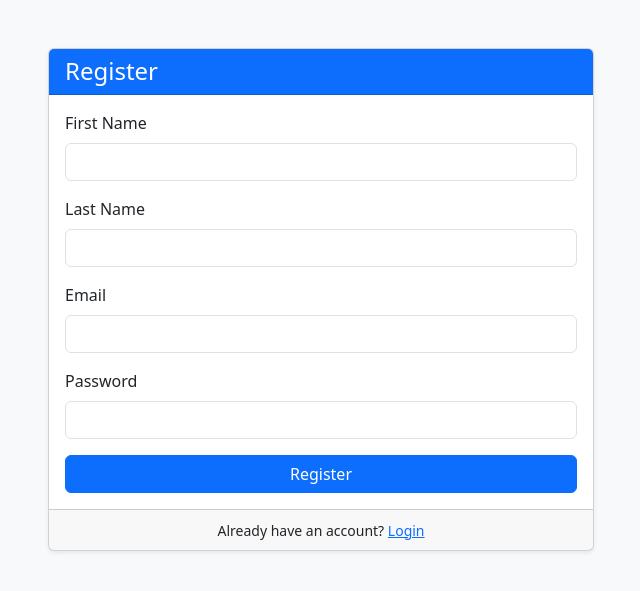
After one commit to santosh12197/finalChatbot, a Django app: page /support_register/ in a window 1280 px wide. The commit adds this page. Shown: the top 591 px of the page, without its empty margins (319-959 px from the left). Run offline with Django 5.2, Linux system fonts and the light colour scheme.

Commit message:
login and registration related to support team member is done

```diff
--- a/chatbot_app/admin.py
+++ b/chatbot_app/admin.py
@@ -1,7 +1,8 @@
 from django.contrib import admin
-from .models import ChatMessage, UserLocation, ChatThread
+from .models import ChatMessage, UserLocation, ChatThread, UserProfile
 
 # Register your models here.
+admin.site.register(UserProfile)
 admin.site.register(ChatMessage)
 admin.site.register(UserLocation)
 admin.site.register(ChatThread)
--- a/chatbot_app/consumers.py
+++ b/chatbot_app/consumers.py
@@ -5,7 +5,7 @@ from django.db.models import Count
 import json
 from zoneinfo import ZoneInfo
 
-from .models import ChatMessage, ChatThread
+from .models import ChatMessage, ChatThread, UserProfile
 User = get_user_model()
 
 
@@ -142,7 +142,7 @@ class SupportChatConsumer(AsyncWebsocketConsumer):
     # TODO : to see: sender = bot, when user sends msg (but it should be user) -------------------------------
     @database_sync_to_async
     def get_user_by_userId(self, user_id):
-        user = User.objects.get(id=user_id)
+        user = UserProfile.objects.get(id=user_id)
         # sender = ChatMessage.objects.filter(user=user).last().sender
         return user
 
--- a/chatbot_app/urls.py
+++ b/chatbot_app/urls.py
@@ -1,12 +1,12 @@
 from django.urls import path
-from .views import CheckSupportChatView, GetChatHistoryView, MarkAsRead, MarkSupportRequestView, RegisterView, LoginView, LogoutView, ChatView, SaveChatMessageView, SupportDashboardView, UserLocationView
+from .views import CheckSupportChatView, GetChatHistoryView, MarkAsRead, MarkSupportRequestView, RegisterView, LoginView, LogoutView, ChatView, SaveChatMessageView, SupportDashboardView, SupportLoginView, SupportRegisterView, UserLocationView
 
 urlpatterns = [
-    # login related
+    # normal user login related
     path("register/", RegisterView.as_view(), name="register"),
     path("login/", LoginView.as_view(), name="login"),
     path("logout/", LogoutView.as_view(), name="logout"),
-    # user related
+    # normal user related
     path("", ChatView.as_view(), name="chat"),
     path('mark_support_request/', MarkSupportRequestView.as_view(), name='mark_support_request'),
     path('check_support_chat/', CheckSupportChatView.as_view(), name='check_support_request'),
@@ -14,6 +14,8 @@ urlpatterns = [
     path('mark_as_read/<int:user_id>/', MarkAsRead.as_view(), name='mark_as_read'),
 
     # support team related
+    path("support_register/", SupportRegisterView.as_view(), name="support_register"),
+    path("support_login/", SupportLoginView.as_view(), name="support_login"),
     path('support_dashboard/', SupportDashboardView.as_view(), name='support_dashboard'),
     path('get_chat_history/<int:user_id>/', GetChatHistoryView.as_view(), name='get_chat_history'),
     path('user_location/<int:user_id>/', UserLocationView.as_view(), name='user_location'),
--- a/chatbot_app/views.py
+++ b/chatbot_app/views.py
@@ -1,12 +1,13 @@
 from django.db.models import Count, Q, OuterRef, Subquery
 from django.shortcuts import render, redirect
 from django.views import View
+from django.contrib import messages
 from django.contrib.auth import authenticate, login, logout
 from django.contrib.auth.mixins import LoginRequiredMixin
 from django.contrib.auth.models import User
 import requests
 
-from .models import ChatMessage, UserLocation
+from .models import ChatMessage, UserLocation, UserProfile
 from django.utils import timezone
 from datetime import date
 from django.http import JsonResponse
@@ -40,6 +41,9 @@ SUB_OPTIONS = {
 }
 
 class RegisterView(View):
+    """
+        Registration view for normal user
+    """
     def get(self, request):
         return render(request, "register.html")
 
@@ -47,16 +51,19 @@ class RegisterView(View):
         username = request.POST["username"]
         password = request.POST["password"]
         # Check if username already exists
-        if User.objects.filter(username=username).exists():
+        if UserProfile.objects.filter(username=username).exists():
             return render(request, "register.html", {
                 "error": "Username already exists. Please choose another."
             })
 
-        user = User.objects.create_user(username=username, password=password)
+        user = UserProfile.objects.create_user(username=username, password=password)
         login(request, user)
         return redirect("chat")
 
 class LoginView(View):
+    """
+        Login view for normal user
+    """
     def get(self, request):
         return render(request, "login.html")
 
@@ -71,10 +78,105 @@ class LoginView(View):
 
         return render(request, "login.html", {"error": "Invalid credentials"})
 
+
 class LogoutView(View):
+    """
+        Logout view for normal user and support agent
+    """
+    def post(self, request):
+
+         # Check if the current user is a support agent **before** logging out
+        is_support_agent = getattr(request.user, 'is_support_agent', False)
+
+        # Now, log the user out
+        logout(request)
+
+        # Redirect based on the stored value
+        if is_support_agent:
+            return redirect("support_login")
+        else:
+            return redirect("login")
+
+
+class SupportRegisterView(View):
+    """
+        Registration view for support agent
+    """
+    template_name = 'support_register.html'
+
     def get(self, request):
-        logout(request)
-        return redirect("login")
+        return render(request, self.template_name)
+
+    def post(self, request):
+        first_name = request.POST.get('first_name', '').strip()
+        last_name = request.POST.get('last_name', '').strip()
+        email = request.POST.get('email', '').strip()
+        password = request.POST.get('password', '').strip()
+
+        # Basic field validation
+        if not all([first_name, email, password]):
+            messages.error(request, "first_name, email and password are required.")
+            return render(request, self.template_name)
+
+        # Email domain validation
+        # if not email.endswith('@aptaracorp.com'):
+        #     messages.error(request, "Email must be from @aptaracorp.com domain.")
+        #     return render(request, self.template_name)
+
+        # Check for unique email
+        if UserProfile.objects.filter(email=email).exists():
+            messages.error(request, f"Email {email} is already registered.")
+            return render(request, self.template_name)
+
+        # Password length check
+        # if len(password) < 8:
+        #     messages.error(request, "Password must be at least 8 characters long.")
+        #     return render(request, self.template_name)
+
+        # Create user
+        user = UserProfile.objects.create_user(
+            username=email,  # Use email as username
+            email=email,
+            password=password,
+            first_name=first_name,
+            last_name=last_name,
+            is_support_agent=True
+        )
+        user.save()
+
+        messages.success(request, "Registration successful! Please login.")
+        return redirect('support_login')
+
+
+class SupportLoginView(View):
+    """
+        Login view for support agent
+    """
+    template_name = 'support_login.html'
+
+    def get(self, request):
+        return render(request, self.template_name)
+
+    def post(self, request):
+        email = request.POST.get('email', '').strip()
+        password = request.POST.get('password', '').strip()
+
+        # Basic field validation
+        if not email or not password:
+            messages.error(request, "Both email and password are required.")
+            return render(request, self.template_name)
+
+        # Authenticate using email as username
+        user = authenticate(request, username=email, password=password)
+
+        if user is not None and user.is_support_agent:
+            login(request, user)
+            # messages.success(request, f"Welcome, {user.first_name}!")
+            return redirect('support_dashboard')  # redirect to support_dashboard page after login
+        else:
+            messages.error(request, "Invalid email or password.")
+            return render(request, self.template_name)
+
 
 class ChatView(LoginRequiredMixin, View):
 
@@ -207,7 +309,16 @@ class MarkAsRead(LoginRequiredMixin, View):
 
         return JsonResponse({'status': 'ok'})
 
-class SupportDashboardView(View):
+class SupportDashboardView(LoginRequiredMixin, View):
+
+    def dispatch(self, request, *args, **kwargs):
+        """
+            Check if the user is logged in and is a support agent, otherwise redirect to support login page
+        """
+
+        if not request.user.is_authenticated or not request.user.is_support_agent:
+            return redirect('support_login')
+        return super().dispatch(request, *args, **kwargs)
 
     def get(self, request):
         # Get users who requested support
@@ -225,7 +336,7 @@ class SupportDashboardView(View):
             requested_for_support=True
         ).order_by('-timestamp')
 
-        user_objs = User.objects.filter(id__in=user_ids).annotate(
+        user_objs = UserProfile.objects.filter(id__in=user_ids).annotate(
             unread_count=Count(
                 'user_messages',
                 filter=Q(user_messages__sender='user', user_messages__has_read=False)
@@ -290,7 +401,7 @@ class UserLocationView(View):
     """
     def get(self, request, user_id):
         try:
-            user = User.objects.get(id=user_id)
+            user = UserProfile.objects.get(id=user_id)
 
             # Get the most recent IP address from ChatMessage, or default
             last_message = UserLocation.objects.filter(user=user).order_by('-updated_at').first()
@@ -308,5 +419,5 @@ class UserLocationView(View):
                 })
             else:
                 return JsonResponse({'error': 'Could not fetch location'}, status=400)
-        except User.DoesNotExist:
+        except UserProfile.DoesNotExist:
             return JsonResponse({'error': 'User not found'}, status=404)
--- a/chatbot_project/settings.py
+++ b/chatbot_project/settings.py
@@ -97,6 +97,7 @@ DATABASES = {
     }
 }
 
+AUTH_USER_MODEL = 'chatbot_app.UserProfile'
 
 # Password validation
 # https://docs.djangoproject.com/en/5.0/ref/settings/#auth-password-validators
--- /dev/null
+++ b/templates/support_register.html
@@ -0,0 +1,72 @@
+{% load static %}
+
+<!DOCTYPE html>
+<html lang="en">
+<head>
+    <meta charset="UTF-8">
+    <title>Register</title>
+    <!-- Bootstrap CSS -->
+    <link href="https://cdn.jsdelivr.net/npm/bootstrap@5.3.0/dist/css/bootstrap.min.css" rel="stylesheet">
+</head>
+<body class="bg-light">
+<div class="container mt-5">
+    <div class="row justify-content-center">
+        <div class="col-md-6">
+
+            {% if messages %}
+                <div class="mt-3">
+                    {% for message in messages %}
+                        {% if message.tags == "error" %}
+                            <div class="alert alert-danger">{{ message }}</div>
+                        {% elif message.tags == "success" %}
+                            <div class="alert alert-success">{{ message }}</div>
+                        {% elif message.tags == "warning" %}
+                            <div class="alert alert-warning">{{ message }}</div>
+                        {% else %}
+                            <div class="alert alert-info">{{ message }}</div>
+                        {% endif %}
+                    {% endfor %}
+                </div>
+            {% endif %}
+
+            <div class="card shadow-sm">
+                <div class="card-header bg-primary text-white">
+                    <h4 class="mb-0">Register</h4>
+                </div>
+                <div class="card-body">
+                    <form method="post" action="{% url 'support_register' %}">
+                        {% csrf_token %}
+                        <div class="mb-3">
+                            <label for="first_name" class="form-label">First Name</label>
+                            <input type="text" name="first_name" id="first_name" class="form-control" required>
+                        </div>
+                        <div class="mb-3">
+                            <label for="last_name" class="form-label">Last Name</label>
+                            <input type="text" name="last_name" id="last_name" class="form-control">
+                        </div>
+                        <div class="mb-3">
+                            <label for="email" class="form-label">Email</label>
+                            <input type="email" name="email" id="email" class="form-control" required>
+                        </div>
+                        <div class="mb-3">
+                            <label for="password" class="form-label">Password</label>
+                            <input type="password" name="password" id="password" class="form-control" required>
+                        </div>
+                        <div class="d-grid">
+                            <button type="submit" class="btn btn-primary">Register</button>
+                        </div>
+                    </form>
+                </div>
+                <div class="card-footer text-center">
+                    <small>Already have an account? <a href="{% url 'support_login' %}">Login</a></small>
+                </div>
+            </div>
+        </div>
+    </div>
+</div>
+
+<!-- Bootstrap JS (optional, for interactive components) -->
+<script src="https://cdn.jsdelivr.net/npm/bootstrap@5.3.0/dist/js/bootstrap.bundle.min.js"></script>
+
+</body>
+</html>
```
Also changed, not shown: chatbot_app/models.py (+30 -10 lines), templates/support_dashboard.html (+9 -0 lines), templates/support_login.html (added, +55 -0 lines).
